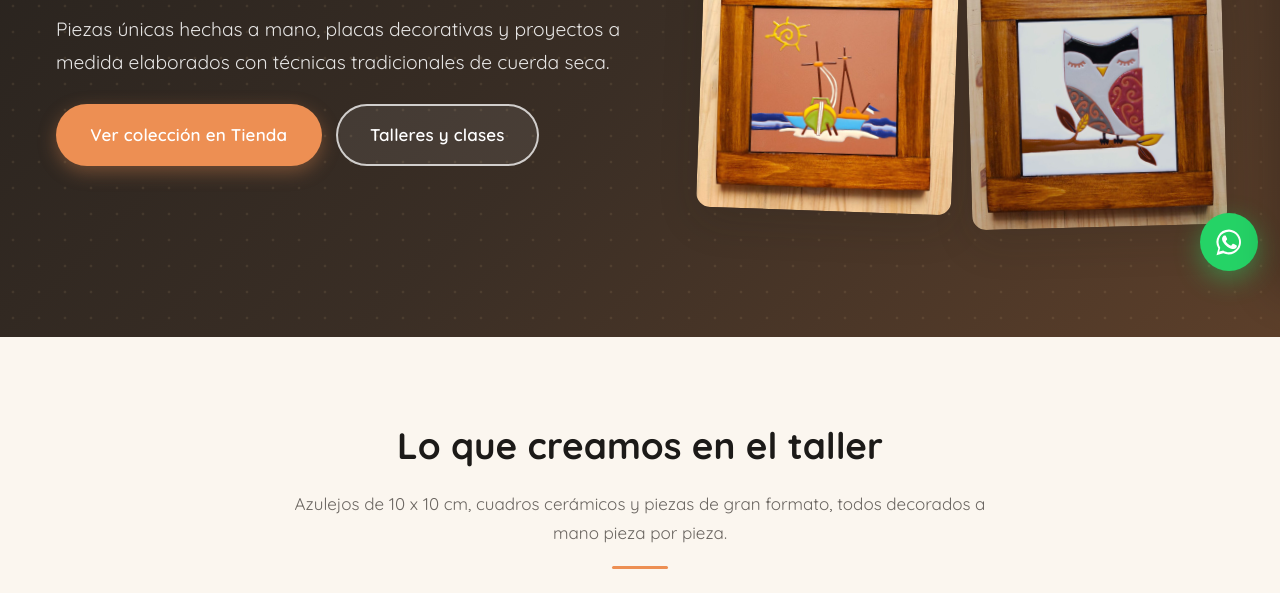
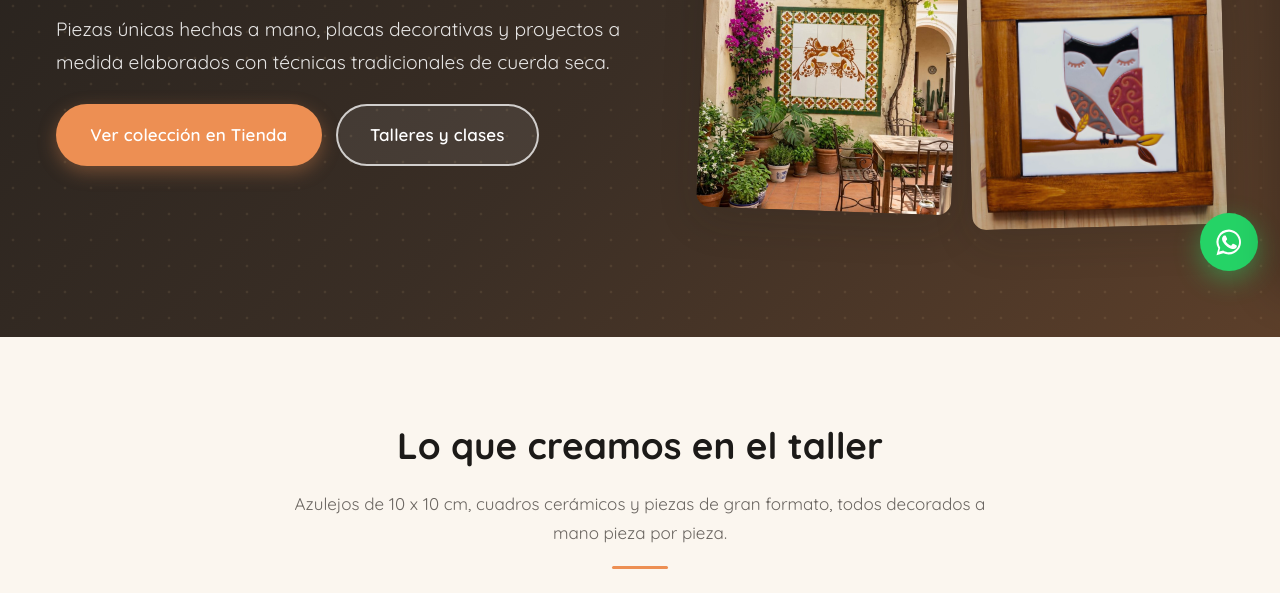
Before and after one commit to bernardomatteo/web, a plain HTML site: page index.html in a window 1280 px wide. Shown: the part 507-1100 px from the top of the page. Drawn offline with Linux system fonts and the light colour scheme.

Commit message:
Actualizacion del catalogo (01-11-2026)

```diff
--- a/index.html
+++ b/index.html
@@ -75,7 +75,7 @@
       <div class="hero-mosaico">
         <img data-editable-img="hero-foto-1" src="assets/img/productos/andujar.jpg" alt="Azulejo Andújar decorado en cuerda seca" width="600" height="600">
         <img data-editable-img="hero-foto-2" src="assets/img/productos/aranjuez.jpg" alt="Azulejo Aranjuez pintado a mano" width="600" height="600">
-        <img data-editable-img="hero-foto-3" src="assets/img/productos/barcas.jpg" alt="Cuadro cerámico Barcas" width="600" height="600">
+        <img data-editable-img="hero-foto-3" src="assets/img/portada/hero-foto-3-mvyc02y7.jpg" alt="Cuadro cerámico Barcas" width="600" height="600">
         <img data-editable-img="hero-foto-4" src="assets/img/productos/buho.jpg" alt="Cuadro cerámico Búho" width="600" height="600" loading="lazy">
       </div>
     </div>
```
Also changed, not shown: assets/img/portada/hero-foto-3-mvyc02y7.jpg (added).
